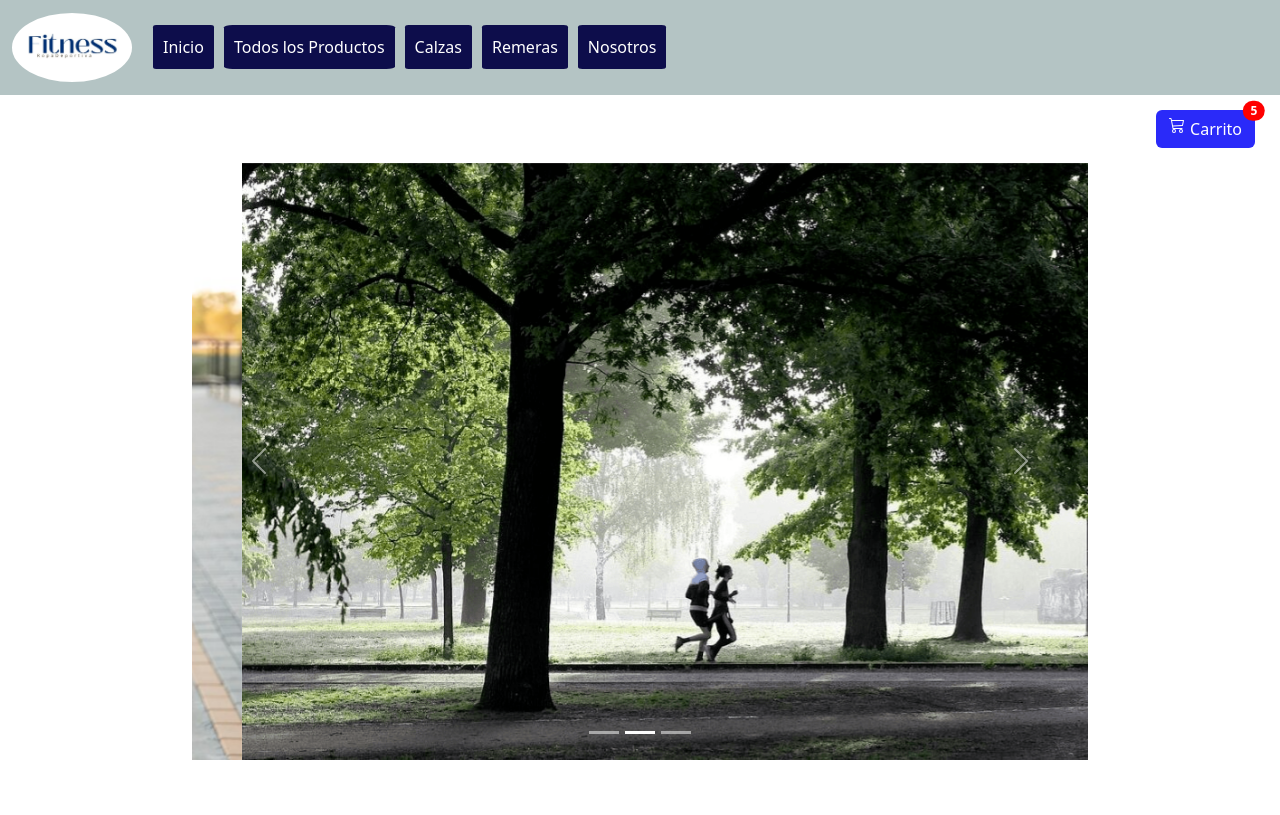
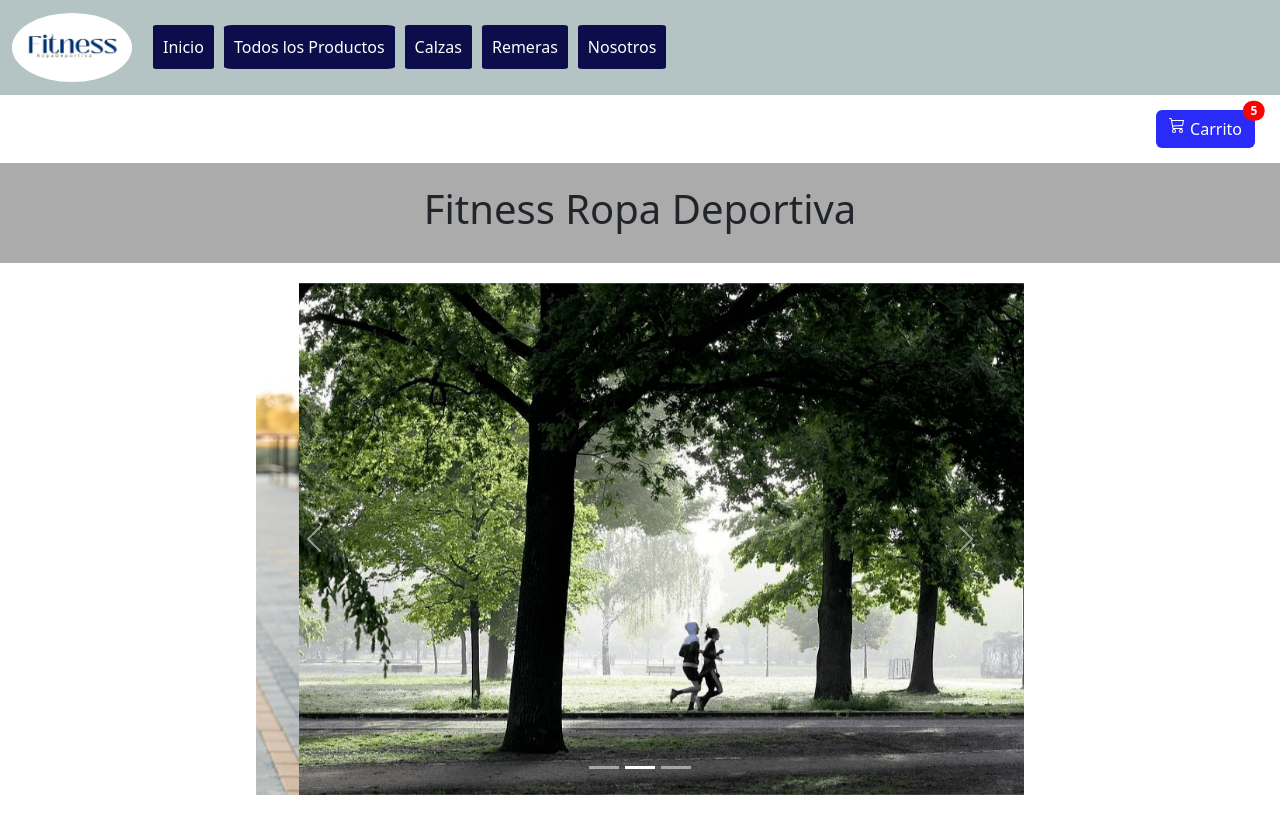
Before and after one commit to mariaperezcobo/react, a React (Vite) app: page / in a window 1280 px wide. Built offline with nearby package versions, Linux system fonts and the light colour scheme.

Commit message:
mejoras de css

```diff
--- a/src/components/CarouselInicio/CarouselInicio.jsx
+++ b/src/components/CarouselInicio/CarouselInicio.jsx
@@ -3,7 +3,11 @@ import './CarouselInicio.scss'
 
 export const CarouselInicio = () =>{
     return (
-        <div className='contenedor_Carousel'>
+        <div >
+          <div className='contenedorTitulo'>
+            <h1 className='tituloPrincipal'>Fitness Ropa Deportiva</h1>
+          </div>
+          <div className='contenedor_Carousel'>
             <div className='contenedor_Carousel2'>
                 <Carousel >
                   <Carousel.Item>
@@ -30,8 +34,9 @@ export const CarouselInicio = () =>{
                   </Carousel.Item>
                 </Carousel>
             </div>
+          </div>
+        </div>
 
-        </div>
     )
 
 }
--- a/src/components/CarouselInicio/CarouselInicio.scss
+++ b/src/components/CarouselInicio/CarouselInicio.scss
@@ -11,8 +11,19 @@
     justify-content: center;
   }
   .contenedor_Carousel2{
-    width: 70%;
-
-
+    width: 60%;
+    margin: 20px;
 
   }
+  .contenedorTitulo{
+    display: flex;
+    flex-wrap: nowrap;
+    align-items: center;
+    justify-content: center;
+    background-color: rgb(172, 171, 171);
+    height: 100px;
+  }
+  .tituloPrincipal{
+    align-items: center;
+
+  }
--- a/src/components/ItemCard/ItemCard.jsx
+++ b/src/components/ItemCard/ItemCard.jsx
@@ -1,4 +1,4 @@
-import Button from 'react-bootstrap/Button';
+
 import Card from 'react-bootstrap/Card';
 import './ItemCard.scss'
 import { Link } from 'react-router-dom';
--- a/src/components/ItemDetail/ItemDetail.scss
+++ b/src/components/ItemDetail/ItemDetail.scss
@@ -7,6 +7,8 @@
   .containerItem{
     justify-content: center;
     display: flex;
+    margin: 20px 20px 40px 20px;
+
   }
 
   .titulo_cardItem{
--- a/src/components/ItemDetailContainer/ItemDetailContainer.jsx
+++ b/src/components/ItemDetailContainer/ItemDetailContainer.jsx
@@ -25,7 +25,7 @@ export const ItemDetailContainer = () => {
     }, [])
 
     return (
-        <div>
+        <div >
 
             {
                 loading
--- a/src/components/ItemList/ItemList.jsx
+++ b/src/components/ItemList/ItemList.jsx
@@ -1,10 +1,11 @@
 
 import { ItemCard } from '../ItemCard/ItemCard';
+import './ItemList.scss'
 
 export const ItemList = ({productos}) =>{
 
     return (
-        <div className='catalogo_contenedor row contenedor justify-content-around'>
+        <div className='catalogo_contenedor row'>
 
             {
             productos.map ((producto) =>  <ItemCard key={producto.id} item={producto}/>
--- /dev/null
+++ b/src/components/ItemList/ItemList.scss
@@ -0,0 +1,11 @@
+* {
+    padding: 0;
+    margin: 0;
+    box-sizing: border-box;
+  }
+
+.catalogo_contenedor{
+    background-color: rgb(244, 239, 239);
+    display: flex;
+    justify-content: center;
+}
--- a/src/components/ItemListContainer/ItemListContainer.jsx
+++ b/src/components/ItemListContainer/ItemListContainer.jsx
@@ -31,7 +31,7 @@ export const ItemListContainer = () => {
 
 
     return (
-        <div>
+        <div className='contenedorProductos'>
             <ItemList productos={productos}/>
 
         </div>
--- a/src/components/ItemListContainer/ItemListContainer.scss
+++ b/src/components/ItemListContainer/ItemListContainer.scss
@@ -4,24 +4,12 @@
     box-sizing: border-box;
   }
 
-.catalogo_contenedor{
-    background-color: rgb(244, 239, 239)
-}
 
-.margin{
-  margin: 2px;
-  padding: 10px;
-    display: flex;
-    flex-wrap: nowrap;
-}
-.contenedor{
-    display: flex;
-    justify-content: center;
-}
 
-.contenedor_card{
-    background-color: red;
-}
-.titulo_card{
-    font-size: 20px;
-}
+
+// .contenedor_card{
+//     background-color: red;
+// }
+// .titulo_card{
+//     font-size: 20px;
+// }
--- a/src/data/MOCK_DATA.json
+++ b/src/data/MOCK_DATA.json
@@ -1,11 +1,14 @@
 [
-    {"nombre": "Calzas Lisboa", "precio": 15000, "imagen":"../../public/calzas2.png", "alt":"Calzas estampadas", "id": "lisboa", "categoria": "calzas", "descripcion": "Talles: XS, S, M, L"},
-    {"nombre": "Calzas Londres", "precio": 12000, "imagen":"../../public/mujer estir.png", "alt":"Calzas grises", "id": "londres","categoria": "calzas", "descripcion": "Talles: XS, S, M, L"},
-    {"nombre":"Calzas Madrid", "precio": 10000, "imagen":"../../public/zapas2.png", "alt":"Calzas estampadas blancas y azules", "id": "madrid", "categoria": "calzas", "descripcion": "Talles: XS, S, M, L"},
-    {"nombre":"Remera Miami", "precio": 8000, "imagen":"../../public/remera3.png", "alt":"Remera banca y gris", "id": "miami", "categoria": "remeras", "descripcion": "Talles: XS, S, M, L"},
-    {"nombre":"Calzas Mexico ", "precio":11000, "imagen":"../../public/calzas3.png", "alt":"Calzas estampadas", "id": "mexico", "categoria": "calzas", "descripcion": "Talles: XS, S, M, L"},
-    {"nombre":"Remera Buzios", "precio": 7500, "imagen":"../../public/mat(3).png", "alt":"Remera rosa", "id": "buzios", "categoria": "remeras", "descripcion": "Talles: XS, S, M, L"},
-    {"nombre":"Calzas Brasil", "precio":11000, "imagen":"../../public/yoga3.png", "alt":"Calzas grises", "id": "brasil", "categoria": "calzas", "descripcion": "Talles: XS, S, M, L"},
-    {"nombre":"Remera Paris", "precio": 7500, "imagen":"../../public/remera1.png", "alt":"Remera banca y negra", "id": "paris", "categoria": "remeras", "descripcion": "Talles: XS, S, M, L"},
-    {"nombre":"Remera Roma", "precio": 7000, "imagen":"../../public/conperro.png", "alt":"Remera verde", "id": "roma", "categoria": "remeras", "descripcion": "Talles: XS, S, M, L"}
+    {"nombre": "Calzas Lisboa", "precio": 20000, "imagen":"/calzas2.png", "alt":"Calzas estampadas", "id": "lisboa", "categoria": "calzas", "descripcion": "Talles: XS, S, M, L"},
+    {"nombre": "Calzas Londres", "precio": 18000, "imagen":"/mujer estir.png", "alt":"Calzas grises", "id": "londres","categoria": "calzas", "descripcion": "Talles: XS, S, M, L"},
+    {"nombre":"Calzas Madrid", "precio": 22000, "imagen":"/zapas2.png", "alt":"Calzas estampadas blancas y azules", "id": "madrid", "categoria": "calzas", "descripcion": "Talles: XS, S, M, L"},
+    {"nombre":"Remera Miami", "precio": 12000, "imagen":"/remera3.png", "alt":"Remera banca y gris", "id": "miami", "categoria": "remeras", "descripcion": "Talles: XS, S, M, L"},
+    {"nombre":"Calzas Mexico ", "precio":17000, "imagen":"/calzas3.png", "alt":"Calzas estampadas", "id": "mexico", "categoria": "calzas", "descripcion": "Talles: XS, S, M, L"},
+    {"nombre":"Remera Buzios", "precio": 9000, "imagen":"/mat(3).png", "alt":"Remera rosa", "id": "buzios", "categoria": "remeras", "descripcion": "Talles: XS, S, M, L"},
+    {"nombre":"Calzas Brasil", "precio":19000, "imagen":"/yoga3.png", "alt":"Calzas grises", "id": "brasil", "categoria": "calzas", "descripcion": "Talles: XS, S, M, L"},
+    {"nombre":"Remera Paris", "precio": 8000, "imagen":"/remera1.png", "alt":"Remera banca y negra", "id": "paris", "categoria": "remeras", "descripcion": "Talles: XS, S, M, L"},
+    {"nombre":"Remera Roma", "precio": 8500, "imagen":"/conperro.png", "alt":"Remera verde", "id": "roma", "categoria": "remeras", "descripcion": "Talles: XS, S, M, L"},
+    {"nombre":"Calzas Barcelona", "precio":20000, "imagen":"/ropa960.png", "alt":"Calza negra o blanca", "id": "barcelona", "categoria": "calzas"},
+    {"nombre":"Calzas Nueva York", "precio":18000, "imagen":"/zapas.png", "alt":"Calzas negras", "id": "nueva york", "categoria": "calzas","descripcion": "Talles: XS, S, M, L"},
+    {"nombre":"Calzas Amsterdam", "precio":17000, "imagen":"/estirando.png", "alt":"Calzas negras", "id": "amsterdam", "categoria": "calzas","descripcion": "Talles: XS, S, M, L"}
 ]
```
Also changed, not shown: public/estirando.png (added), src/components/ItemDetailContainer/ItemDetailContainer.scss (line endings or trailing spaces), 1 other file (tests, documents, lock files or other folders).
